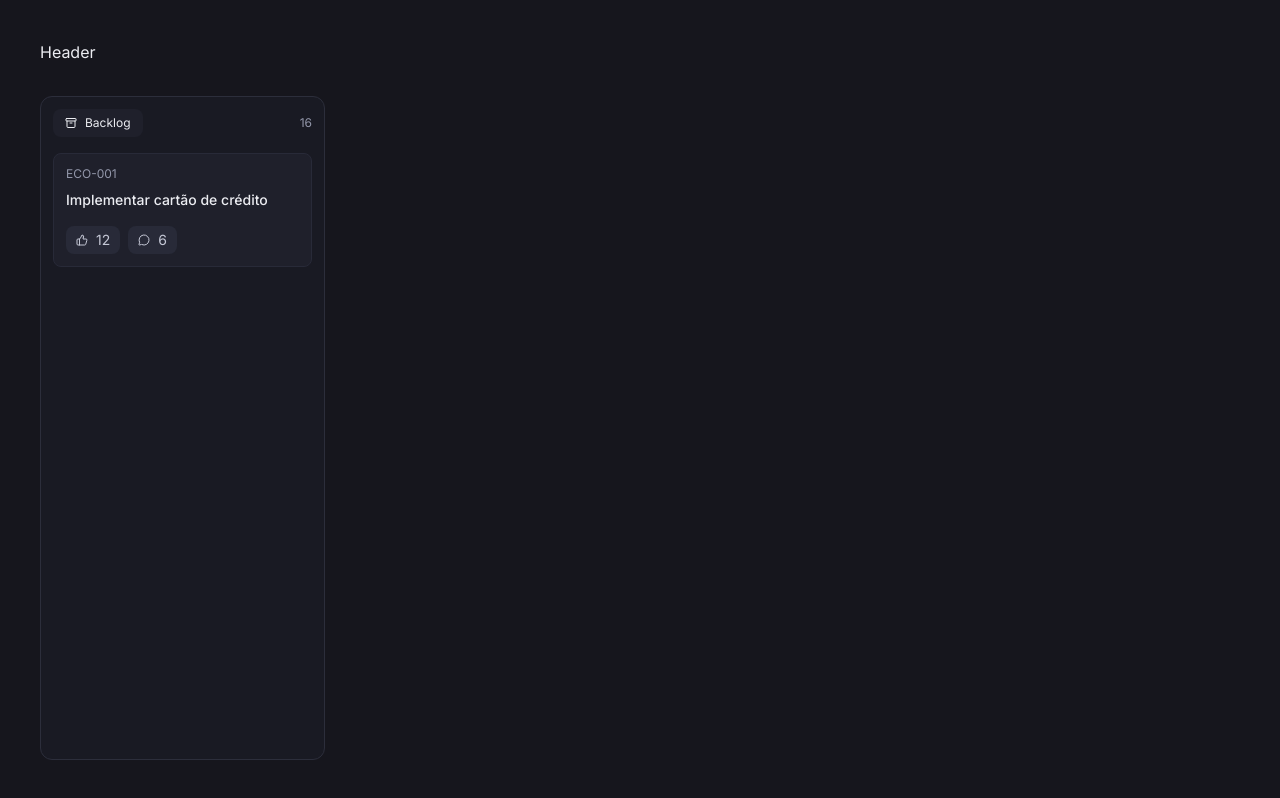
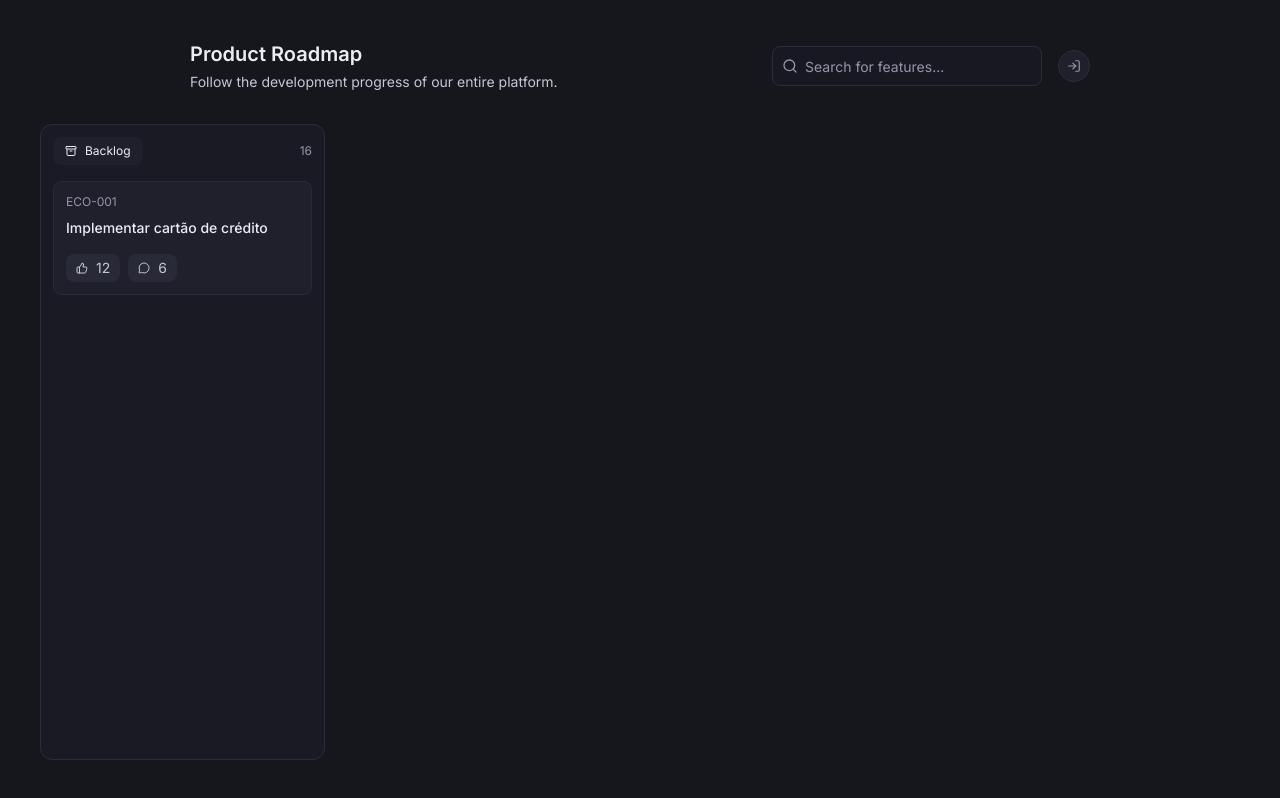
Before and after one commit to gustavo2892/board, a Next.js app: page / in a window 1280 px wide. Built offline with nearby package versions, Linux system fonts and the light colour scheme.

Commit message:
Create header and input component

```diff
--- /dev/null
+++ b/src/app/(board)/header.tsx
@@ -0,0 +1,34 @@
+import { Input } from "@/components/input";
+import { LogInIcon, SearchIcon } from "lucide-react";
+
+export function Header() {
+  return (
+    <header className="max-w-225 mx-auto w-full flex items-center justify-between">
+      <div className="space-y-1">
+        <h1 className="font-semibold text-xl">Product Roadmap</h1>
+        <p className="text-sm text-navy-100">
+          Follow the development progress of our entire platform.
+        </p>
+      </div>
+
+      <div className="flex items-center gap-4">
+        <div className="relative">
+          <SearchIcon className="absolute size-4 text-navy-200 left-2.5 top-1/2 -translate-y-1/2 pointer-events-none" />
+
+          <Input
+            type="text"
+            placeholder="Search for features..."
+            className="w-67.5 pl-8"
+          />
+        </div>
+
+        <button
+          type="button"
+          className="size-8 rounded-full bg-navy-700 border border-navy-500 flex items-center justify-center hover:bg-navy-600 transition-colors duration-150 cursor-pointer"
+        >
+          <LogInIcon className="size-3.5 text-navy-200" />
+        </button>
+      </div>
+    </header>
+  );
+}
--- a/src/app/(board)/layout.tsx
+++ b/src/app/(board)/layout.tsx
@@ -1,3 +1,5 @@
+import { Header } from "./header";
+
 export default function BoardLayout({
   children,
 }: Readonly<{
@@ -5,7 +7,7 @@
 }>) {
   return (
     <div className="max-w-405 w-full mx-auto p-10 flex flex-col gap-8 h-dvh">
-      <div>Header</div>
+      <Header />
 
       {children}
     </div>
--- /dev/null
+++ b/src/components/input.tsx
@@ -0,0 +1,17 @@
+import type { ComponentProps } from "react";
+import { twMerge } from "tailwind-merge";
+
+export interface InputProps extends ComponentProps<"input"> {}
+
+export function Input({ className, ...props }: InputProps) {
+  return (
+    <input
+      className={twMerge(
+        "bg-navy-900 border-[0.5px] border-navy-500 h-10 flex items-center placeholder-navy-200 px-3 rounded-lg text-sm",
+        "outline-none focus-visible:ring-2 focus-visible:ring-navy-400 focus-visible:ring-offset-2 focus-visible:ring-offset-navy-950",
+        className
+      )}
+      {...props}
+    />
+  );
+}
```
